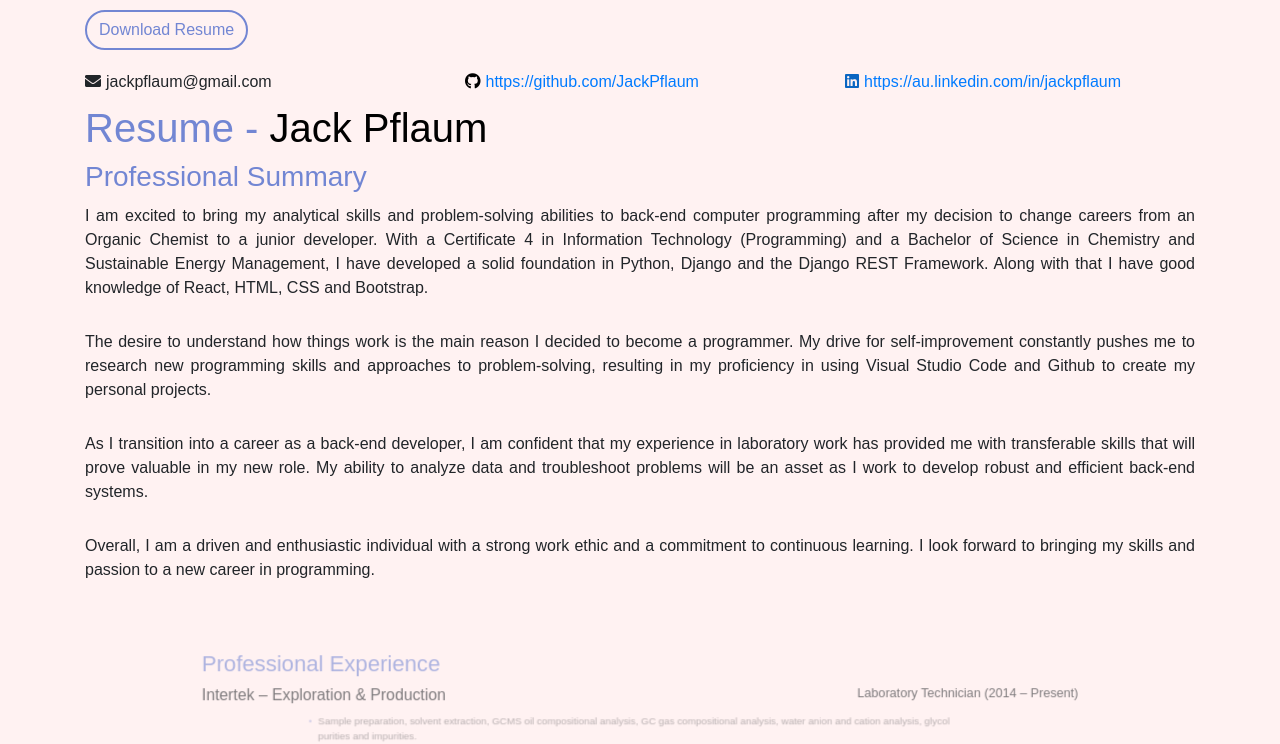
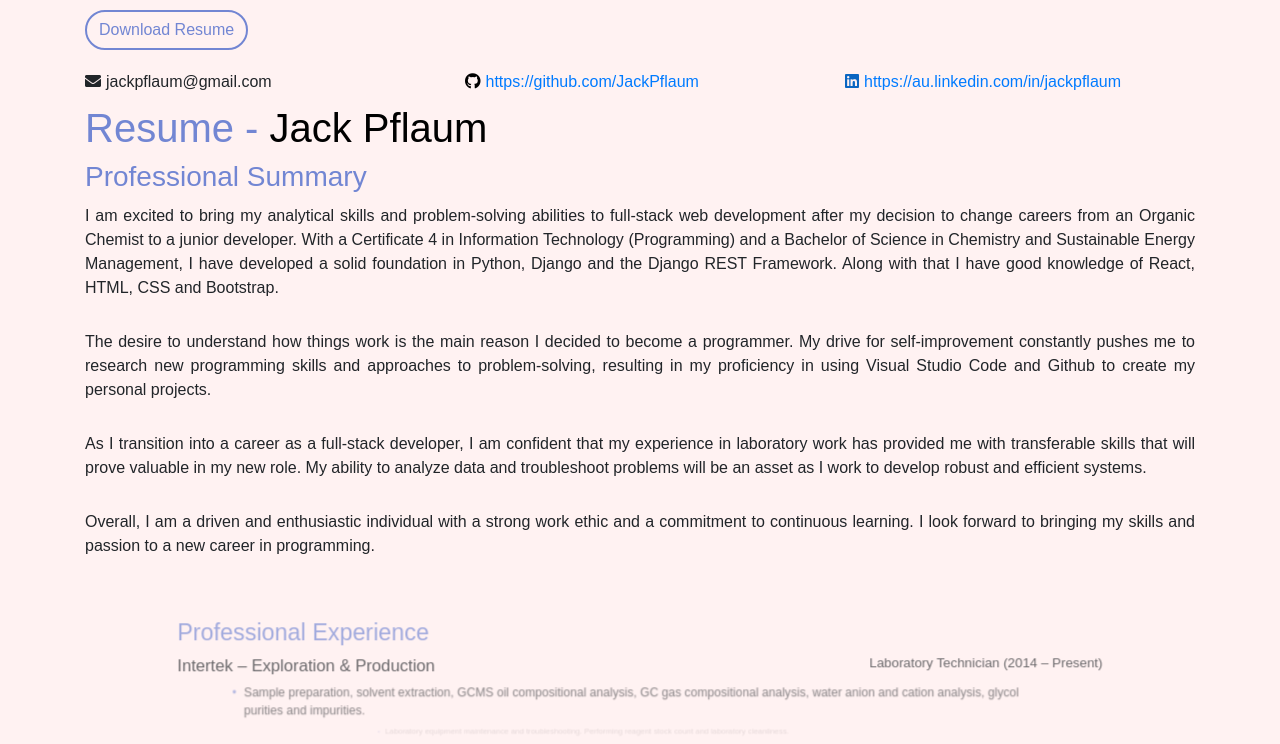
Before and after one commit to JackPflaum/MyPortfolioWebsite, a Django app: page /resume/ in a window 1280 px wide. Shown: the part 76-820 px from the top of the page. Run offline with Django 4.2, Linux system fonts and the light colour scheme; some libraries are stand-ins or nearby versions.

Commit message:
update 'back-end' to 'full-stack developer'

```diff
--- a/MyPortfolioWebsite/jacks_website/templates/about.html
+++ b/MyPortfolioWebsite/jacks_website/templates/about.html
@@ -15,9 +15,9 @@
         <header>
             <h1>About Me</h1>
         </header>
-        <p>As an aspiring <span>back-end web developer</span> from Perth, Australia, I bring a unique perspective to the world of programming with my <span>background in chemistry</span>. I leverage my analytical skills and attention to detail to write efficient and maintainable code that powers the back-end of web applications.</p>
+        <p>As an aspiring <span>full-stack web developer</span> from Perth, Australia, I bring a unique perspective to the world of programming with my <span>background in chemistry</span>. I leverage my analytical skills and attention to detail to write efficient and maintainable code that powers the back-end of web applications.</p>
         <p>With a <span>Certificate IV in Programming</span> and experience with <span>Python, Django, Django REST framework and React</span>, I have the technical skills to develop robust and scalable web applications. My passion for programming and problem-solving drives me to continuously learn and improve my skills.</p>
-        <p>I'm excited to showcase my projects and demonstrate my proficiency in back-end web development. Browse my portfolio to see examples of my work and learn more about my programming journey.</p>
+        <p>I'm excited to showcase my projects and demonstrate my proficiency in web development. Browse my portfolio to see examples of my work and learn more about my programming journey.</p>
         <p>Thank you for visiting my website, and I look forward to connecting with you!</p>
         <a href="{% url 'projects' %}" class="btn btn-custom">View my projects</a>
         <a href="{% url 'resume' %}" class="btn btn-custom">Resume</a>
--- a/MyPortfolioWebsite/jacks_website/templates/base.html
+++ b/MyPortfolioWebsite/jacks_website/templates/base.html
@@ -10,9 +10,6 @@
 <link rel="stylesheet" href="https://cdn.jsdelivr.net/npm/bootstrap@4.3.1/dist/css/bootstrap.min.css" integrity="sha384-ggOyR0iXCbMQv3Xipma34MD+dH/1fQ784/j6cY/iJTQUOhcWr7x9JvoRxT2MZw1T" crossorigin="anonymous">
 <link rel="stylesheet" href="https://cdnjs.cloudflare.com/ajax/libs/font-awesome/5.15.3/css/all.min.css">
 <link rel="stylesheet" type="text/css" href="{% static 'css/style.css' %}">
-<style>
-
-</style>
 </head>
 
 <body>
--- a/MyPortfolioWebsite/jacks_website/templates/home.html
+++ b/MyPortfolioWebsite/jacks_website/templates/home.html
@@ -12,7 +12,7 @@
             Hello, my name is<br>
             <span>Jack</span> Pflaum
         </h1>
-        <p>I am a <span>back-end web developer</span> from Perth, Australia.</p>
+        <p>I am a <span>full-stack web developer</span> from Perth, Australia.</p>
         <a href="{% url 'projects' %}" class="btn btn-custom">Projects</a>
         <a href="{% url 'resume' %}" class="btn btn-custom">Resume</a>
         <a href="{% url 'contact' %}" class="btn btn-custom">Contact</a>
--- a/MyPortfolioWebsite/jacks_website/templates/project_details.html
+++ b/MyPortfolioWebsite/jacks_website/templates/project_details.html
@@ -7,7 +7,7 @@
 
 <div class="container project-details-container">
     <div class="row flex-column-reverse flex-md-row mt-3">
-        <div class="col-md-6 d-flex flex-column justify-content-center">
+        <div class="col-md-6 d-flex flex-column justify-content-center" id="first">
             <h5>Summary:</h5>
             <p class="paragraph-separation text-justify">{{ project.summary }}</p>
 
@@ -27,7 +27,7 @@
         </div>
 
         <div class="col-md-6">
-            <div>
+            <div id="second">
                 {% if project.video %}
                 <video controls >
                     <source src="{{ project.video.url }}" type="video/mp4">
@@ -46,7 +46,7 @@
                 <p><a href="{{ project.github_url }}" target="_blank" class="btn btn-custom">Github repository</a></p>
             </div>
 
-            <div>
+            <div id="third">
                 {% if project.challenges %}
                 <h5>Challenges:</h5>
                 <p class="paragraph-separation text-justify">{{ project.challenges }}</p>
--- a/MyPortfolioWebsite/jacks_website/templates/resume.html
+++ b/MyPortfolioWebsite/jacks_website/templates/resume.html
@@ -31,7 +31,7 @@
         <h1 class="resume-heading">Resume - <span>Jack Pflaum</span></h1>
         <h3>Professional Summary</h3>
         <div class="resume-summary">
-            <p>I am excited to bring my analytical skills and problem-solving abilities to back-end computer programming
+            <p>I am excited to bring my analytical skills and problem-solving abilities to full-stack web development
                 after my decision to change careers from an Organic Chemist to a junior developer. With a Certificate 4 in
                 Information Technology (Programming) and a Bachelor of Science in Chemistry and Sustainable Energy Management,
                 I have developed a solid foundation in Python, Django and the Django REST Framework. Along with that I have
@@ -39,9 +39,9 @@
             <p>The desire to understand how things work is the main reason I decided to become a programmer. My drive for
                 self-improvement constantly pushes me to research new programming skills and approaches to problem-solving,
                 resulting in my proficiency in using Visual Studio Code and Github to create my personal projects.</p>
-            <p>As I transition into a career as a back-end developer, I am confident that my experience in laboratory work
+            <p>As I transition into a career as a full-stack developer, I am confident that my experience in laboratory work
                 has provided me with transferable skills that will prove valuable in my new role. My ability to analyze
-                data and troubleshoot problems will be an asset as I work to develop robust and efficient back-end systems.</p>
+                data and troubleshoot problems will be an asset as I work to develop robust and efficient systems.</p>
             <p>Overall, I am a driven and enthusiastic individual with a strong work ethic and a commitment to continuous
                 learning. I look forward to bringing my skills and passion to a new career in programming.</p>
         </div>
```
